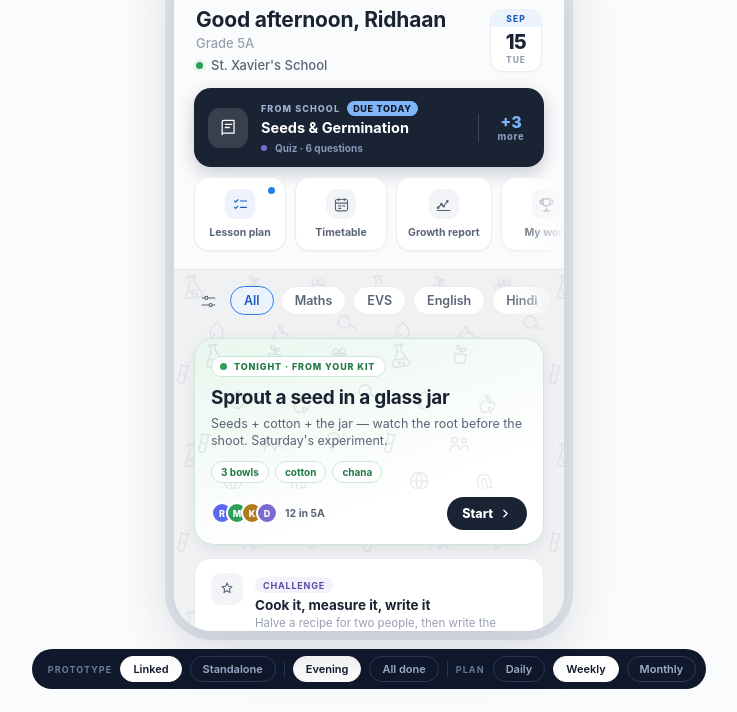
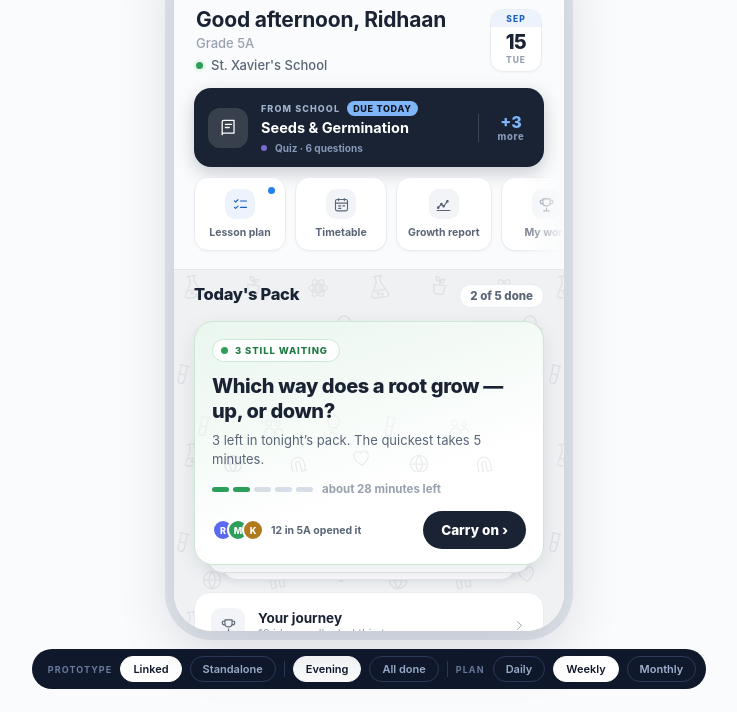
Before and after one commit to rachit-148/petrilabs-site, a plain HTML site: page petrilab-home.html in a window 1280 px wide. Shown: the part 88-800 px from the top of the page, without its empty margins (271-1008 px from the left). Drawn offline with Linux system fonts and the light colour scheme.

Commit message:
Add files via upload

```diff
--- a/petrilab-home.html
+++ b/petrilab-home.html
@@ -344,6 +344,54 @@ svg{display:block}
 #pgT .fs-ruled{display:flex;flex-direction:column;gap:4px;padding-top:3px;width:74px}
 #pgT .fs-ruled i{height:2px;border-radius:2px;background:var(--tc);opacity:.35}
 
+
+
+/* ==================== Today's Pack · the one card on the homepage ====================
+   The list showed the goods; a single card has to promise them. The deck edges do
+   the part no sentence can — they say there is more behind this one.              */
+#pgT .pkhead{display:flex;align-items:baseline;gap:10px;margin-bottom:13px}
+#pgT .pkt{font-size:16.5px;font-weight:800;letter-spacing:-.3px}
+#pgT .pkc{margin-left:auto;font-size:11.5px;font-weight:800;color:var(--body);background:var(--card);
+      border:1px solid var(--line);border-radius:999px;padding:4px 10px;white-space:nowrap}
+
+#pgT .hc-deck{position:relative;z-index:0;padding-bottom:15px}
+#pgT .hc-deck > i{position:absolute;left:13px;right:13px;height:26px;border-radius:0 0 16px 16px;
+      background:var(--card);border:1px solid var(--bline);border-top:0;z-index:0;
+      box-shadow:0 3px 8px rgba(20,33,61,.06)}
+#pgT .hc-deck > i.l1{bottom:7px}
+#pgT .hc-deck > i.l2{left:27px;right:27px;bottom:0}
+[data-theme="dark"] #pgT .hc-deck > i{background:#141A27;border-color:#2A3243;box-shadow:none}
+#pgT .hc-deck.flat{padding-bottom:0}
+#pgT .hc-deck.flat > i{display:none}
+
+#pgT .hc{position:relative;z-index:1;border-radius:19px;overflow:hidden;cursor:pointer;
+      border:1px solid var(--gline);background:linear-gradient(162deg,var(--gtint),var(--card) 66%);
+      box-shadow:0 6px 20px rgba(20,33,61,.09);transition:transform .13s ease}
+#pgT .hc:active{transform:scale(.993)}
+#pgT .hc .hcdoo{position:absolute;inset:0;color:var(--gdeep);opacity:.09;pointer-events:none;
+      -webkit-mask-image:linear-gradient(to bottom,transparent 0,transparent 40%,#000 100%);
+              mask-image:linear-gradient(to bottom,transparent 0,transparent 40%,#000 100%)}
+#pgT .hcin{position:relative;padding:16px 17px 15px}
+#pgT .hcb{display:inline-flex;align-items:center;gap:7px;font-size:9.5px;font-weight:800;letter-spacing:.9px;
+      color:var(--gdeep);background:var(--card);border:1px solid var(--gline);border-radius:999px;padding:5px 11px 5px 8px}
+#pgT .hcb .pulse{width:7px;height:7px;background:var(--green)}
+#pgT .hcb .pulse::after{background:var(--green)}
+#pgT .hcq{font-size:20px;font-weight:800;letter-spacing:-.4px;line-height:1.24;margin:12px 0 0}
+#pgT .hcs{font-size:13px;color:var(--body);line-height:1.45;margin-top:7px}
+#pgT .hcm{display:flex;align-items:center;gap:9px;margin-top:14px}
+#pgT .hcp{display:flex;gap:4px;flex:none}
+#pgT .hcp i{width:17px;height:5px;border-radius:3px;background:#D8DEE7;flex:none}
+[data-theme="dark"] #pgT .hcp i{background:#2B3446}
+#pgT .hcp i.f{background:var(--green)}
+#pgT .hcmin{font-size:11.5px;font-weight:700;color:var(--muted);white-space:nowrap;
+      overflow:hidden;text-overflow:ellipsis}
+#pgT .hcf{display:flex;align-items:center;gap:10px;margin-top:15px}
+#pgT .hcgo{margin-left:auto;flex:none;border:0;border-radius:999px;background:var(--ink);color:var(--card);
+      font-size:13.5px;font-weight:800;padding:11px 18px;font-family:inherit;cursor:pointer;
+      display:inline-flex;align-items:center;gap:6px}
+#pgT .hc.fin{border-color:var(--gline);background:linear-gradient(162deg,var(--gtint),var(--card) 72%)}
+#pgT .hc.fin .hcq{font-size:18px}
+#pgT .hc.fin .hcgo{background:var(--card);color:var(--ink);border:1px solid var(--line)}
 
 /* ==================== Today's pack · full-page cards ====================
    A vertical pager. One card fills the screen, you flick up for the next,
@@ -1034,18 +1082,11 @@ svg{display:block}
     <!-- EXPLORE zone -->
     <div class="zone" id="zExp">
 
-      <div class="anchors" id="expFilt">
-        <i class="fbg"></i>
-        <div class="filtrow">
-          <div class="filtic" id="filtIc" title="Show all subjects">
-            <svg width="17" height="17" viewBox="0 0 24 24" class="ic"><path d="M3 7h4M11 7h10M3 17h10M17 17h4"/><circle cx="9" cy="7" r="2.2"/><circle cx="15" cy="17" r="2.2"/></svg>
-          </div>
-          <div class="subswrap"><div class="subs open" id="subs"></div></div>
-        </div>
+      <div class="pkhead">
+        <div class="pkt">Today's Pack</div>
+        <div class="pkc" id="packCount"></div>
       </div>
-
-      <div id="heroWrap"></div>
-      <div class="ex" id="exList"></div>
+      <div id="packWrap"></div>
 
       <div class="jy" id="jyCard">
         <div class="jic"><svg width="17" height="17" viewBox="0 0 24 24" class="ic"><path d="M8 21h8M12 17v4M7 4h10v5a5 5 0 0 1-10 0V4zM7 6H4a3 3 0 0 0 3 5M17 6h3a3 3 0 0 1-3 5"/></svg></div>
@@ -1388,16 +1429,16 @@ var GO=(function(){
 const SUBJ=[["all","All"],["maths","Maths"],["evs","EVS"],["english","English"],["hindi","Hindi"]];
 const TEACHER={maths:"Sharma Ma'am",evs:"Nair Ma'am",english:"Iyer Sir",hindi:"Gupta Sir"};
 const EXPLORE=[
- {b:"FROM YOUR KIT",bc:"kit",ic:"kit",t:"Sprout a seed in a glass jar",steps:["Wet the cotton and line the inside of the jar.","Tuck four chana between the glass and the cotton so you can see them.","Look every morning. The root comes before the shoot — watch which way it goes."],mats:["3 bowls","cotton","chana"],
+ {b:"FROM YOUR KIT",bc:"kit",ic:"kit",t:"Sprout a seed in a glass jar",hook:"Which way does a root grow — up, or down?",mins:8,steps:["Wet the cotton and line the inside of the jar.","Tuck four chana between the glass and the cotton so you can see them.","Look every morning. The root comes before the shoot — watch which way it goes."],mats:["3 bowls","cotton","chana"],
   s:"Seeds + cotton + the jar — watch the root before the shoot. Saturday's experiment.",subj:["evs"]},
- {b:"CHALLENGE",bc:"chal",ic:"star",t:"Cook it, measure it, write it",steps:["Pick a recipe that feeds four.","Halve every amount. Write the new ones down.","Write the steps so a friend could cook it without asking you anything."],
+ {b:"CHALLENGE",bc:"chal",ic:"star",t:"Cook it, measure it, write it",hook:"Can you cook for two when the recipe feeds four?",mins:15,steps:["Pick a recipe that feeds four.","Halve every amount. Write the new ones down.","Write the steps so a friend could cook it without asking you anything."],
   s:"Halve a recipe for two people, then write the steps so a friend could follow them.",
   tags:["Fractions","Measurement","Describing words"],subj:["maths","english"]},
- {b:"REVISION",bc:"rev",ic:"rev",t:"Fractions, before Friday's test",steps:["Ten sums you found hard last month.","Say your working out loud as you go.","Mark the two that still feel slow — those are the ones to bring to class."],
+ {b:"REVISION",bc:"rev",ic:"rev",t:"Fractions, before Friday's test",hook:"Is 3/4 bigger than 2/3 — are you sure?",mins:10,done:true,steps:["Ten sums you found hard last month.","Say your working out loud as you go.","Mark the two that still feel slow — those are the ones to bring to class."],
   s:"A 10-minute run through the sums you found hard last month.",subj:["maths"]},
- {b:"SNEAK PEEK",bc:"peek",ic:"eye",t:"Multiplication starts Monday",steps:["Look at 8 × 5. You already know it.","Now add one more 8.","That’s 8 × 6. You just did Monday’s lesson."],
+ {b:"SNEAK PEEK",bc:"peek",ic:"eye",t:"Multiplication starts Monday",hook:"Can you make 8 × 6 out of 8 × 5?",mins:2,done:true,steps:["Look at 8 × 5. You already know it.","Now add one more 8.","That’s 8 × 6. You just did Monday’s lesson."],
   s:"Can you make 8 × 6 out of 8 × 5? A 2-minute puzzle before Sharma Ma'am begins the chapter.",subj:["maths"]},
- {b:"REVISION",bc:"rev",ic:"rev",t:"Read-aloud: The Talkative Barber",steps:["Read one page out loud, slowly.","Record yourself reading it.","Listen back once. Would you change anything?"],
+ {b:"REVISION",bc:"rev",ic:"rev",t:"Read-aloud: The Talkative Barber",hook:"How do you read a page so someone wants to listen?",mins:5,steps:["Read one page out loud, slowly.","Record yourself reading it.","Listen back once. Would you change anything?"],
   s:"Read one page out loud and record it. Iyer Sir's class, last week.",subj:["english"]}
 ];
 const EIC={
@@ -1464,14 +1505,14 @@ const ILIKA_TODO=[
    w:"In your notebook \u00b7 then a photo",k:"in your notebook",due:"THURSDAY",dc:"",live:false}
 ];
 const ILIKA_EXPLORE=[
-  {b:"FROM YOUR KIT",bc:"kit",ic:"kit",t:"Grow a bean in cotton wool",steps:["Wet the cotton and put it in the jar.","Push one bean down the side so you can see it.","Look every morning and remember what changed."],
+  {b:"FROM YOUR KIT",bc:"kit",ic:"kit",t:"Grow a bean in cotton wool",hook:"What comes out of a bean first — the root or the leaf?",mins:6,steps:["Wet the cotton and put it in the jar.","Push one bean down the side so you can see it.","Look every morning and remember what changed."],
    mats:["a jar","cotton","one bean"],
    s:"Keep it on the windowsill and look every morning. Which way does the root go?",subj:["evs"]},
-  {b:"CHALLENGE",bc:"chal",ic:"star",t:"Count the spoons, then the forks",steps:["Lay the spoons out in twos and count.","Now lay them in fives and count again.","Which way was quicker? Why do you think so?"],
+  {b:"CHALLENGE",bc:"chal",ic:"star",t:"Count the spoons, then the forks",hook:"Is it quicker to count in twos, or in fives?",mins:8,steps:["Lay the spoons out in twos and count.","Now lay them in fives and count again.","Which way was quicker? Why do you think so?"],
    s:"Lay them in twos and fives. Which way is quicker to count?",subj:["maths"]},
-  {b:"REVISION",bc:"rev",ic:"rev",t:"Tables of 2 and 5",steps:["Say the 2s out loud, all the way to 20.","Then the 5s, all the way to 50.","Find a number that turns up in both."],
+  {b:"REVISION",bc:"rev",ic:"rev",t:"Tables of 2 and 5",hook:"Which numbers turn up in both the 2s and the 5s?",mins:5,done:true,steps:["Say the 2s out loud, all the way to 20.","Then the 5s, all the way to 50.","Find a number that turns up in both."],
    s:"A five-minute run before Friday.",subj:["maths"]},
-  {b:"SNEAK PEEK",bc:"peek",ic:"eye",t:"Shapes start Monday",steps:["Find your lunchbox.","Count the corners.","Now count the flat sides. Monday’s lesson, done early."],
+  {b:"SNEAK PEEK",bc:"peek",ic:"eye",t:"Shapes start Monday",hook:"How many corners does your lunchbox have?",mins:3,steps:["Find your lunchbox.","Count the corners.","Now count the flat sides. Monday’s lesson, done early."],
    s:"How many corners does your lunchbox have?",subj:["maths"]}
 ];
 function exploreItems(){ return KIDS[kid].id==='ilika' ? ILIKA_EXPLORE : EXPLORE; }
@@ -1772,27 +1813,7 @@ function toast2(m){
   clearTimeout(toastT2); toastT2=setTimeout(()=>{el.style.opacity='0';},1800);
 }
 
-/* ---------- the hero: the one Explore item that gets the page ---------- */
-function renderHero(list){
-  const el=document.getElementById('heroWrap');
-  const h=list[0];
-  if(!h){ el.innerHTML=''; return null; }
-  el.innerHTML='<div class="hero" id="heroCard">'+
-    '<svg class="hdoo"><rect width="100%" height="100%" fill="url(#dooPat)"/></svg>'+
-    '<div class="hin"><span class="hbadge"><span class="pulse"></span>TONIGHT · '+h.b+'</span>'+
-    '<h3>'+h.t+'</h3><div class="hs">'+h.s+'</div>'+
-    (h.mats?'<div class="hmats">'+h.mats.map(m=>'<span>'+m+'</span>').join('')+'</div>':'')+
-    '<div class="hfoot">'+
-    '<span class="who"><span class="stack">'+
-      [['R','#5B6BF0'],['M','#2E9E5B'],['K','#B07A1E'],['D','#7A6BD0']]
-        .map(a=>'<i style="background:'+a[1]+'">'+a[0]+'</i>').join('')+
-    '</span><span class="wl">12 in '+KIDS[kid].grade.replace('Grade ','')+'</span></span>'+
-    '<span class="hgo">Start <svg width="13" height="13" viewBox="0 0 24 24" class="ic" style="stroke-width:2.4"><path d="M9 6l6 6-6 6"/></svg></span>'+
-    '</div></div></div>';
-  const hc=document.getElementById('heroCard');
-  if(hc) hc.onclick=()=>openPack(0);
-  return h;
-}
+
 
 /* ---------- the From School screen ---------- */
 function openHw(){ document.getElementById('hwScreen').classList.add('on'); renderHw(); }
@@ -1872,6 +1893,60 @@ function renderHw(){
    The pack, as full-page cards you flick through.
    Browsing is not doing: paging never marks anything complete.
    ============================================================ */
+
+/* ---------- what the child has already cleared out of tonight's pack ---------- */
+const EDONE={};
+function ekey(e){ return KIDS[kid].id+'/'+e.t; }
+function isDone(e){ return !!EDONE[ekey(e)]; }
+function setDone(e){ EDONE[ekey(e)]=true; }
+function seedPack(list){ list.forEach(e=>{ if(e.done && EDONE[ekey(e)]===undefined) EDONE[ekey(e)]=true; }); }
+
+/* One card, three faces. It is the only thing on the page that has to make five
+   unseen items feel worth opening, so it leads with a question, not a summary. */
+function renderPackCard(){
+  const list=exploreItems(); seedPack(list);
+  const left=list.filter(e=>!isDone(e)), done=list.length-left.length;
+  const wrap=document.getElementById('packWrap');
+  document.getElementById('packCount').textContent =
+    !done ? list.length+' things' : done===list.length ? 'all done' : done+' of '+list.length+' done';
+
+  const pips='<span class="hcp">'+list.map((e,i)=>'<i class="'+(i<done?'f':'')+'"></i>').join('')+'</span>';
+  const faces='<span class="who"><span class="stack">'+
+    [['R','#5B6BF0'],['M','#2E9E5B'],['K','#B07A1E']]
+      .map(a=>'<i style="background:'+a[1]+'">'+a[0]+'</i>').join('')+
+    '</span><span class="wl">12 in '+KIDS[kid].grade.replace('Grade ','')+' opened it</span></span>';
+  const doo='<svg class="hcdoo"><rect width="100%" height="100%" fill="url(#dooPat)"/></svg>';
+
+  if(!left.length){
+    /* the deck edges go with the last card — the stack has been dealt */
+    wrap.innerHTML='<div class="hc-deck flat"><div class="hc fin" id="packOpen">'+doo+'<div class="hcin">'+
+      '<span class="hcb"><span class="pulse" style="animation:none"></span>ALL '+list.length+' DONE</span>'+
+      '<div class="hcq">That’s your whole pack for today</div>'+
+      '<div class="hcs">A new one lands tomorrow morning.</div>'+
+      '<div class="hcm">'+pips+'<span class="hcmin">back tomorrow</span></div>'+
+      '<div class="hcf"><span class="who"><span class="wl">Nothing left tonight</span></span>'+
+      '<button class="hcgo">Look again ›</button></div>'+
+      '</div></div></div>';
+  }else{
+    const n=left[0], mins=left.reduce((a,e)=>a+(e.mins||5),0);
+    const quick=Math.min.apply(null,left.map(e=>e.mins||5));
+    const fresh=!done;
+    wrap.innerHTML='<div class="hc-deck"><i class="l2"></i><i class="l1"></i>'+
+      '<div class="hc" id="packOpen">'+doo+'<div class="hcin">'+
+      '<span class="hcb"><span class="pulse"></span>'+(fresh?'OPEN NOW':left.length+' STILL WAITING')+'</span>'+
+      '<div class="hcq">'+(n.hook||n.t)+'</div>'+
+      '<div class="hcs">'+(fresh
+        ? 'The first thing in tonight’s pack answers it. '+(list.length-1)+' more behind it.'
+        : left.length+' left in tonight’s pack. The quickest takes '+quick+' minutes.')+'</div>'+
+      '<div class="hcm">'+pips+'<span class="hcmin">about '+mins+' minutes'+(fresh?', all '+list.length:' left')+'</span></div>'+
+      '<div class="hcf">'+faces+'<button class="hcgo">'+(fresh?'Open':'Carry on')+' ›</button></div>'+
+      '</div></div></div>';
+  }
+  const card=document.getElementById('packOpen');
+  const start=left.length?list.indexOf(left[0]):0;
+  if(card) card.onclick=()=>openPack(start);
+}
+
 const pkS=document.getElementById('packScreen');
 const pkPager=document.getElementById('pkPager');
 const PKIC={kit:'kit',chal:'star',rev:'rev',peek:'eye'};
@@ -1891,7 +1966,7 @@ function openPack(i){
 }
 function closePack(){ pkS.classList.remove('on'); }
 
-function pkPage(e){
+function pkPage(e,i){
   return '<div class="pk-page '+e.bc+'">'+
     '<div class="pk-in">'+
       '<svg class="pk-doo"><rect width="100%" height="100%" fill="url(#dooPat)"/></svg>'+
@@ -1909,8 +1984,10 @@ function pkPage(e){
           [['R','#5B6BF0'],['M','#2E9E5B'],['K','#B07A1E'],['D','#7A6BD0']]
             .map(a=>'<i style="background:'+a[1]+'">'+a[0]+'</i>').join('')+
         '</span><span class="wl">12 in '+KIDS[kid].grade.replace('Grade ','')+'</span></span>'+
-        '<button class="pk-go" data-go="'+e.t.replace(/"/g,'')+'">'+(e.bc==='peek'?'Have a look':'Start')+
-          ' <svg width="13" height="13" viewBox="0 0 24 24" class="ic" style="stroke-width:2.4"><path d="M9 6l6 6-6 6"/></svg></button>'+
+        (isDone(e)
+          ? '<span class="pk-go dn">Done <svg width="13" height="13" viewBox="0 0 24 24" class="ic" style="stroke-width:2.8"><path d="M4 12l6 6L20 6"/></svg></span>'
+          : '<button class="pk-go" data-i="'+i+'">'+(e.bc==='peek'?'Have a look':'Start')+
+            ' <svg width="13" height="13" viewBox="0 0 24 24" class="ic" style="stroke-width:2.4"><path d="M9 6l6 6-6 6"/></svg></button>')+
       '</div>'+
     '</div></div>';
 }
@@ -1949,7 +2026,17 @@ pkPager.addEventListener('scroll',()=>{ if(!pkTick){ pkTick=true; requestAnimati
 window.addEventListener('resize',()=>requestAnimationFrame(pkSync));
 
 function wirePack(){
-  pkPager.querySelectorAll('.pk-go').forEach(b=>b.onclick=()=>toast2('“'+b.dataset.go+'” — not built yet'));
+  pkPager.querySelectorAll('.pk-go[data-i]').forEach(b=>b.onclick=()=>{
+    const e=PK[+b.dataset.i]; if(!e) return;
+    setDone(e);
+    /* the activity itself is not built; marking it done is what lets the
+       homepage card be reviewed across all three of its states */
+    toast2('Marked done — the activity itself isn’t built yet');
+    const at=pkPager.scrollTop;
+    pkPager.innerHTML=PK.map(pkPage).join('')+pkEndPage();
+    pkPager.scrollTop=at; wirePack(); pkSync();
+    renderPackCard();
+  });
   const ag=document.getElementById('pkAgain'); if(ag) ag.onclick=closePack;
 }
 document.getElementById('pkX').onclick=closePack;
@@ -2377,42 +2464,9 @@ function render(){
   document.getElementById('dMon').classList.toggle('on',SCHOOL.planWindow==='monthly');
   document.getElementById('dPend').classList.toggle('on',state==='pend');
   document.getElementById('dDone').classList.toggle('on',state==='done');
-  renderSubs2(); renderExplore();
+  renderPackCard();
   if(window.__spy) requestAnimationFrame(window.__spy);
 }
-function subjName(){ const f=SUBJ.find(x=>x[0]===subj); return f?f[1]:'All'; }
-function renderExplore(){
-  const all=exploreItems().filter(e=>subj==='all'||e.subj.indexOf(subj)>=0);
-  const hero=renderHero(all);
-  const list=hero?all.slice(1):all;
-  const el=document.getElementById('exList');
-  if(!list.length){
-    el.outerHTML='<div class="ex" id="exList"><div class="empty" style="border:none;background:transparent">'+
-      '<div class="et2">Nothing extra in '+subjName()+' yet</div>'+
-      '<div class="es2">New things appear here every week.</div></div></div>';
-    return;
-  }
-  el.outerHTML='<div class="ex" id="exList">'+list.map((e,i)=>
-    '<div class="ei" data-pk="'+(i+(hero?1:0))+'"><div class="eic">'+EIC[e.ic]+'</div><div class="em">'+
-    '<span class="badge '+e.bc+'">'+e.b+'</span>'+
-    '<div class="et">'+e.t+'</div><div class="es">'+e.s+'</div>'+
-    (e.tags?'<div class="tags2">'+e.tags.map(t=>'<span class="tg">'+t+'</span>').join('')+'</div>':'')+
-    '</div></div>').join('')+'</div>';
-  document.querySelectorAll('#exList .ei[data-pk]').forEach(r=>r.onclick=()=>openPack(+r.dataset.pk));
-}
-function renderSubs2(){
-  const el=document.getElementById('subs');
-  el.innerHTML=SUBJ.map(x=>'<div class="sb'+(subj===x[0]?' on':'')+'" data-k="'+x[0]+'">'+x[1]+'</div>').join('');
-  document.getElementById('filtIc').onclick=()=>{ subj='all'; render(); el.scrollTo({left:0,behavior:'smooth'}); };
-  el.querySelectorAll('.sb').forEach(c=>c.onclick=()=>{
-    subj=c.dataset.k; render();
-    const on=el.querySelector('.sb.on');
-    if(on){ const l=on.offsetLeft-24, r=on.offsetLeft+on.offsetWidth+62-el.clientWidth;
-      if(el.scrollLeft>l) el.scrollTo({left:Math.max(0,l),behavior:'smooth'});
-      else if(el.scrollLeft<r) el.scrollTo({left:r,behavior:'smooth'}); }
-  });
-}
-
 /* anchors: jump, not filter */
 function jump(id){
   const z=document.getElementById(id), sc=document.getElementById('scroll');
```
